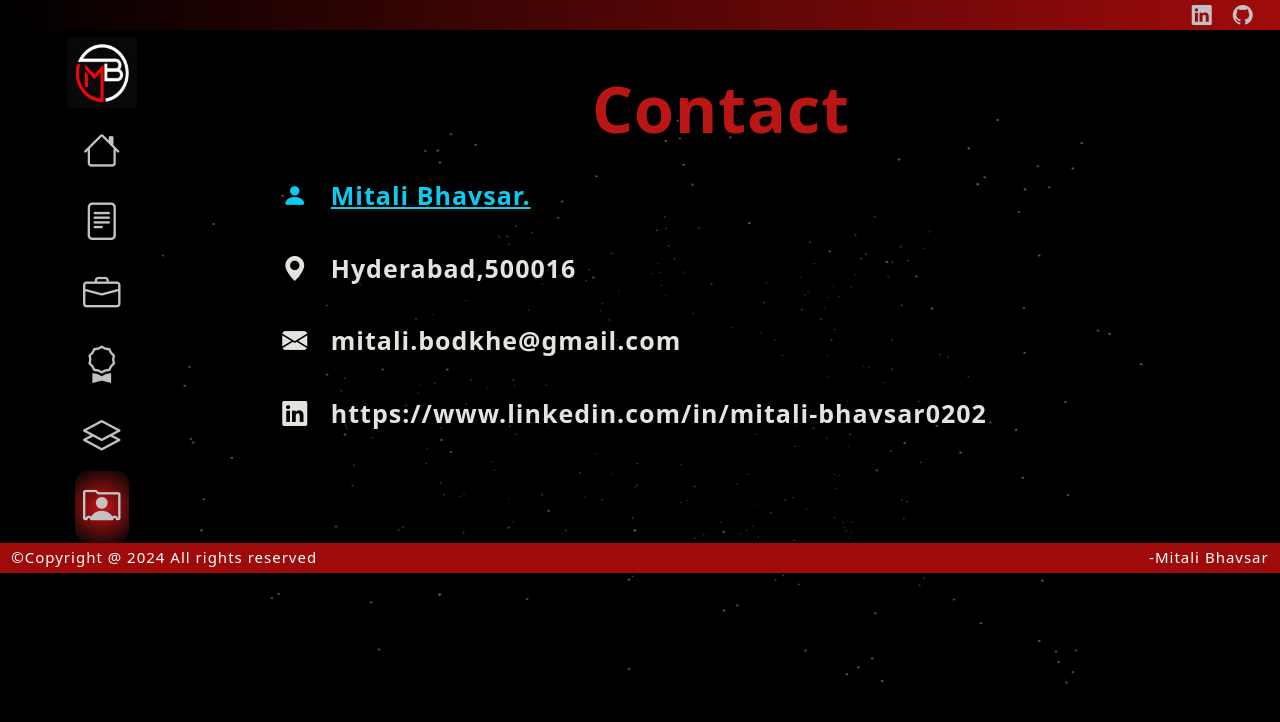
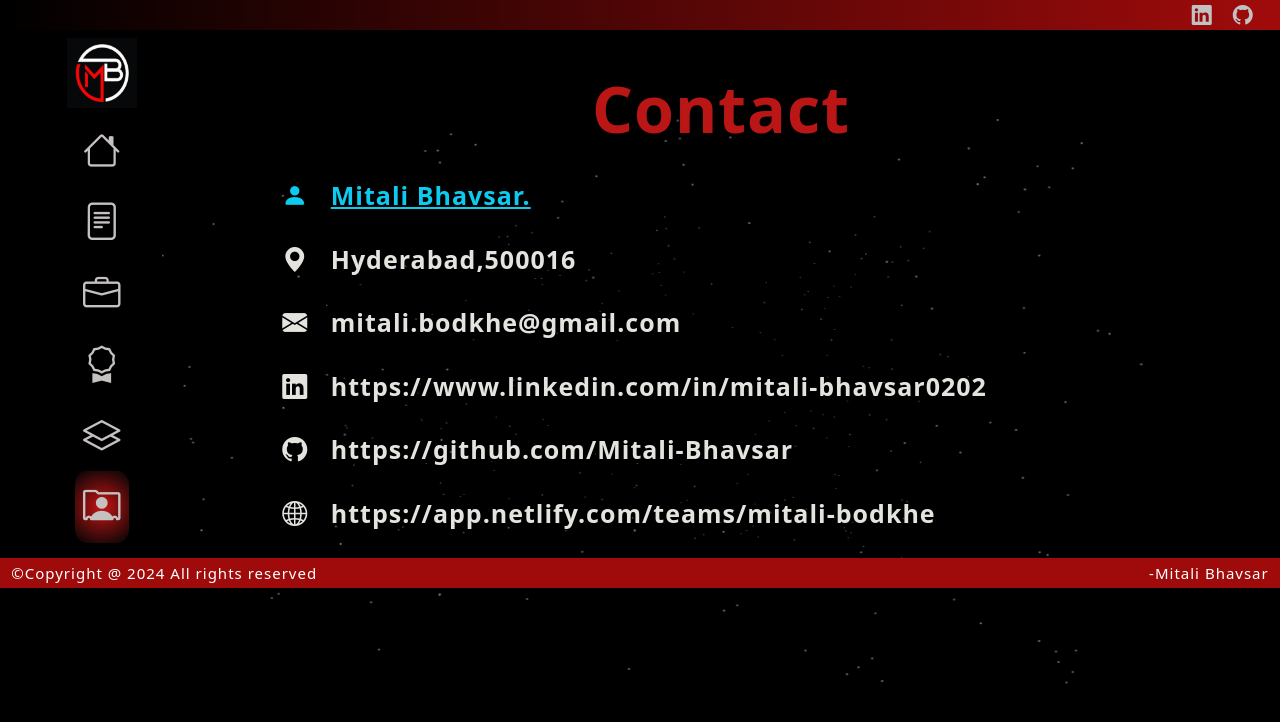
Before and after one commit to Mitali-Bhavsar/PortFolio, a React (Create React App) app: page /contact in a window 1280 px wide. Shown: the top 722 px of the page. Built offline with nearby package versions, Linux system fonts and the light colour scheme.

Commit message:
Contact Page updated

```diff
--- a/src/CSS/style.css
+++ b/src/CSS/style.css
@@ -541,7 +541,7 @@ footer{
   font-size: 25px;
   font-weight: 600;
   color: #e4e3de;
-  padding-bottom: 20px;
+  padding-bottom: 11px;
 }
 
 .six span {
--- a/src/webpages/Contact.js
+++ b/src/webpages/Contact.js
@@ -20,6 +20,8 @@ export default function Contact() {
             <p className='contact-font text-start'><i className="bi bi-geo-alt-fill pe-4"></i>Hyderabad,500016</p>
             <NavLink to="https://www.google.com/gmail/about/" target="_blank"><p className='contact-font text-start'><i className="bi bi-envelope-fill pe-4"></i>mitali.bodkhe@gmail.com</p></NavLink>
             <NavLink to="https://www.linkedin.com/in/mitali-bhavsar0202" target="_blank"><p className='contact-font text-start'><i className="bi bi-linkedin pe-4"></i>https://www.linkedin.com/in/mitali-bhavsar0202</p></NavLink>
+            <NavLink to="https://github.com/Mitali-Bhavsar" target="_blank"><p className='contact-font text-start'><i className="bi bi-github pe-4"></i>https://github.com/Mitali-Bhavsar</p></NavLink>
+            <NavLink to="https://app.netlify.com/teams/mitali-bodkhe/sites" target="_blank"><p className='contact-font text-start'><i className="bi bi-globe2 pe-4"></i>https://app.netlify.com/teams/mitali-bodkhe</p></NavLink>
           </div>
 
         </div>
```
